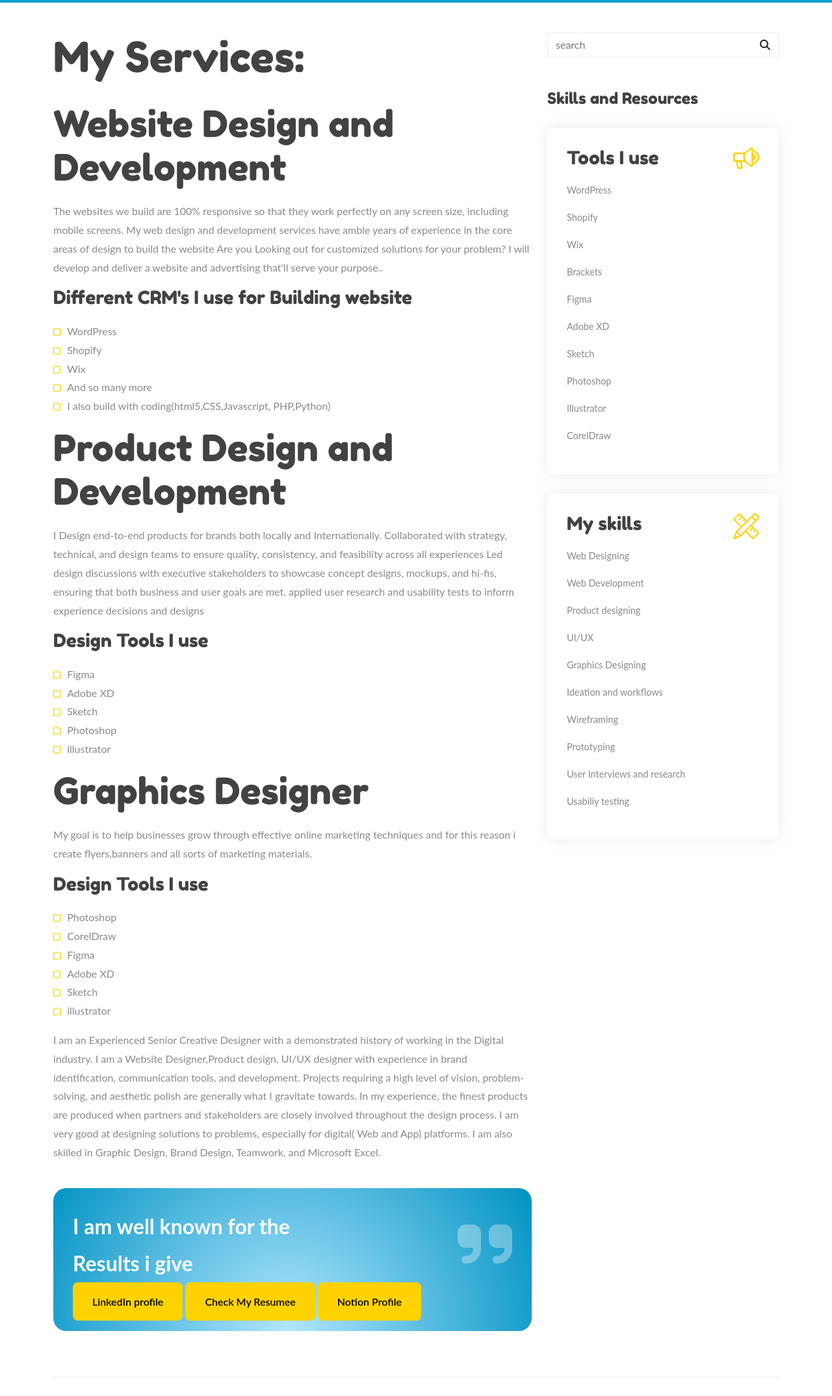
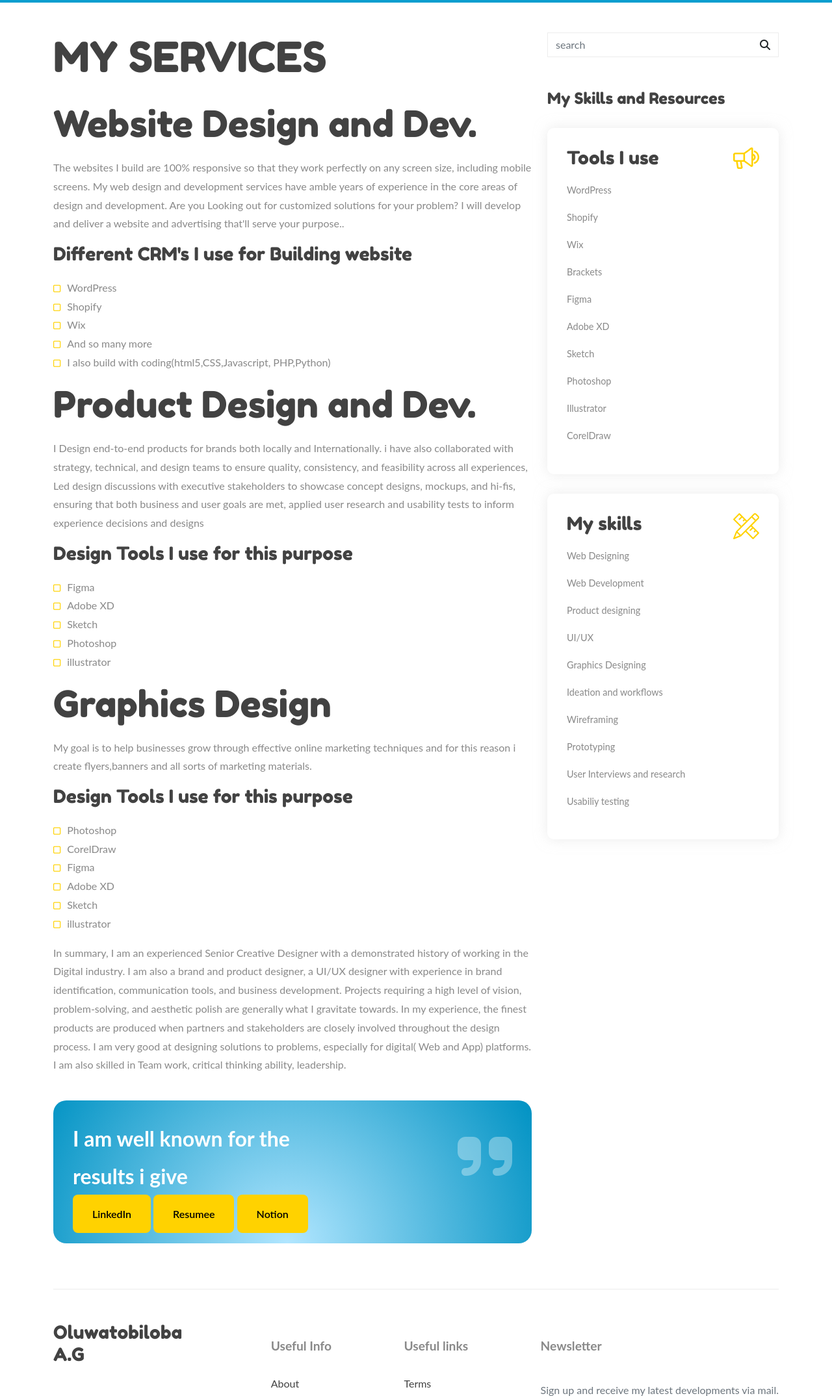
Before and after one commit to Cyber-Crafter/Oluwatobi-Portfolio.io, a plain HTML site: page services.html in a window 1280 px wide. Shown: the part 100-2249 px from the top of the page at 65% size. Drawn offline with nearby package versions, Linux system fonts and the light colour scheme; a web font is replaced by a local one.

Commit message:
Update services.html

```diff
--- a/services.html
+++ b/services.html
@@ -5,7 +5,7 @@
     <meta http-equiv="X-UA-Compatible" content="IE=edge">
     <meta name="viewport" content="width=device-width, initial-scale=1.0">
 <meta name="author" content="Oluwatobi A.G - best Website Designer, Product Designer, Brand Identity Designer ">
-    <title>About Oluwatobiloba</title>
+    <title>Services Oluwatobiloba</title>
     <link rel="preconnect" href="https://fonts.googleapis.com">
     <link rel="preconnect" href="https://fonts.gstatic.com" crossorigin>
     <link href="https://fonts.googleapis.com/css2?family=Fredoka+One&family=Open+Sans&display=swap" rel="stylesheet">
@@ -50,10 +50,10 @@
         <div class="row">
           <div class="col-lg-8">
             <div class="aboutus">
-              <h1>My Services:</h1>
+              <h1>MY SERVICES</h1>
 
-                <h2>Website Design and Development</h2>
-                <p>The websites we build are 100% responsive so that they work perfectly on any screen size, including mobile screens. My web design and development services have amble years of experience in the core areas of design to build the website Are you Looking out for customized solutions for your problem? I will develop and deliver a website and advertising that'll serve your purpose..</p>
+                <h2>Website Design and Dev.</h2>
+                <p>The websites I build are 100% responsive so that they work perfectly on any screen size, including mobile screens. My web design and development services have amble years of experience in the core areas of design and development. Are you Looking out for customized solutions for your problem? I will develop and deliver a website and advertising that'll serve your purpose..</p>
                   <h3>Different CRM's I use for Building website</h3>
                 <ul class="list-in-text">
                   <li>WordPress</li>
@@ -63,10 +63,10 @@
                 <li>I also build with coding(html5,CSS,Javascript, PHP,Python)</li>
 
                 </ul>
-                <h2>Product Design and Development</h2>
-                <p> I Design end-to-end products for brands both locally and Internationally. Collaborated with strategy, technical, and design teams to ensure quality, consistency, and feasibility across all experiences Led design discussions with executive stakeholders to showcase concept designs, mockups, and hi-fis, ensuring that both business and user goals are met, applied user research and usability tests to inform experience decisions and designs</p>
+                <h2>Product Design and Dev.</h2>
+                <p> I Design end-to-end products for brands both locally and Internationally. i have also collaborated with strategy, technical, and design teams to ensure quality, consistency, and feasibility across all experiences, Led design discussions with executive stakeholders to showcase concept designs, mockups, and hi-fis, ensuring that both business and user goals are met, applied user research and usability tests to inform experience decisions and designs</p>
 
-                <h3>Design Tools I use</h3>
+                <h3>Design Tools I use for this purpose</h3>
                 <ul class="list-in-text">
                   <li>Figma</li>
                  <li>Adobe XD</li>
@@ -76,10 +76,10 @@
 
                 </ul>
 
-                <h2>Graphics Designer</h2>
+                <h2>Graphics Design</h2>
                 <p>My goal is to help businesses grow through effective online marketing techniques and for this reason i create flyers,banners and all sorts of marketing materials.</p>
 
-                <h3>Design Tools I use</h3>
+                <h3>Design Tools I use for this purpose</h3>
                 <ul class="list-in-text">
                  <li>Photoshop</li>
                     <li>CorelDraw</li>
@@ -90,13 +90,13 @@
 
                 </ul>
 
-                <p>I am an Experienced Senior Creative Designer with a demonstrated history of working in the Digital industry. I am a Website Designer,Product design, UI/UX designer with experience in brand identification, communication tools, and development. Projects requiring a high level of vision, problem-solving, and aesthetic polish are generally what I gravitate towards. In my experience, the finest products are produced when partners and stakeholders are closely involved throughout the design process. I am very good at designing solutions to problems, especially for digital( Web and App) platforms. I am also skilled in Graphic Design, Brand Design, Teamwork, and Microsoft Excel.</p>
+                <p>In summary, I am an experienced Senior Creative Designer with a demonstrated history of working in the Digital industry. I am also a brand and product designer, a UI/UX designer with experience in brand identification, communication tools, and business development. Projects requiring a high level of vision, problem-solving, and aesthetic polish are generally what I gravitate towards. In my experience, the finest products are produced when partners and stakeholders are closely involved throughout the design process. I am very good at designing solutions to problems, especially for digital( Web and App) platforms. I am also skilled in Team work, critical thinking ability, leadership.</p>
                 <figure class="quote text-start">
                   <blockquote class="blockquote">
-                    <p>I am well known for the <br>Results i give</p>
+                    <p>I am well known for the <br>results i give</p>
 
                   </blockquote>
-                   <a href="www.linkedin.com/in/atobajaye-oluwatobiloba-930a8b190" class="main-btn"> LinkedIn profile</a>  <a href="img/Resume-Atobajaye-Oluwatobiloba.pdf" class="main-btn"> Check My Resumee</a> <a href="www.linkedin.com/in/atobajaye-oluwatobiloba-930a8b190" class="main-btn"> Notion Profile </a>
+                   <a href="www.linkedin.com/in/atobajaye-oluwatobiloba-930a8b190" class="main-btn"> LinkedIn</a>  <a href="img/Resume-Atobajaye-Oluwatobiloba.pdf" class="main-btn">Resumee</a> <a href="www.linkedin.com/in/atobajaye-oluwatobiloba-930a8b190" class="main-btn"> Notion  </a>
                 </figure>
 
 
@@ -113,7 +113,7 @@
               </button>
             </div>
             <div class="sidebar-category">
-              <h4>Skills and Resources</h4>
+              <h4>My Skills and Resources</h4>
               <div class="category">
                 <div class="category-item">
                   <img class="category-icon" src="img/icon/marketing.svg" alt="">
@@ -150,6 +150,8 @@
           </div>
         </div>
       </div>
+
+
       <!-- Footer -->
       <footer>
          <div class="container text-center text-md-start">
@@ -164,19 +166,18 @@
                   <a href="https://www.linkedin.com/in/atobajaye-oluwatobiloba-930a8b190" class="me-2 text-reset"><img src="img/icon/linkedin-icon.svg" alt=""></a>
                 </div>
               </div>
-              <div class="company">
+               <div class="company">
                 <p class="fw-bold">Useful Info</p>
-                <p><a href="">About us</a></p>
-                <p><a href="">Services</a></p>
-                <p><a href="">Project</a></p>
-                <p><a href="">Portfolio</a></p>
+                <p><a href="aboutus.html">About</a></p>
+                <p><a href="services.html">Services</a></p>
+                <p><a href="portfolio.html">Portfolio</a></p>
 
               </div>
               <div class="useful-links">
                 <p class="fw-bold">Useful links</p>
-                <p><a href="">Terms </a></p>
-                <p><a href="">Career</a></p>
-                <p><a href="">Blog</a></p>
+                <p><a href="services.html">Terms </a></p>
+               <p><a href="portfolio.html">Project</a></p>
+                <p><a href="blog.html">Blog</a></p>
               </div>
               <div class="newsletter">
                 <p class="fw-bold">Newsletter</p>
```
